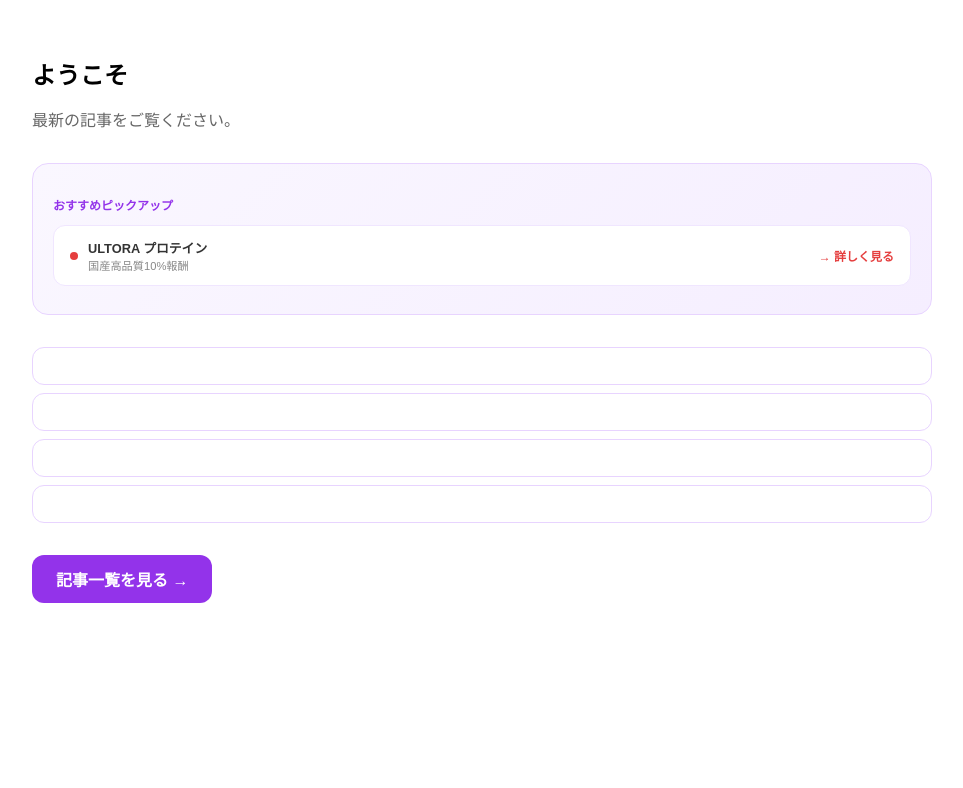
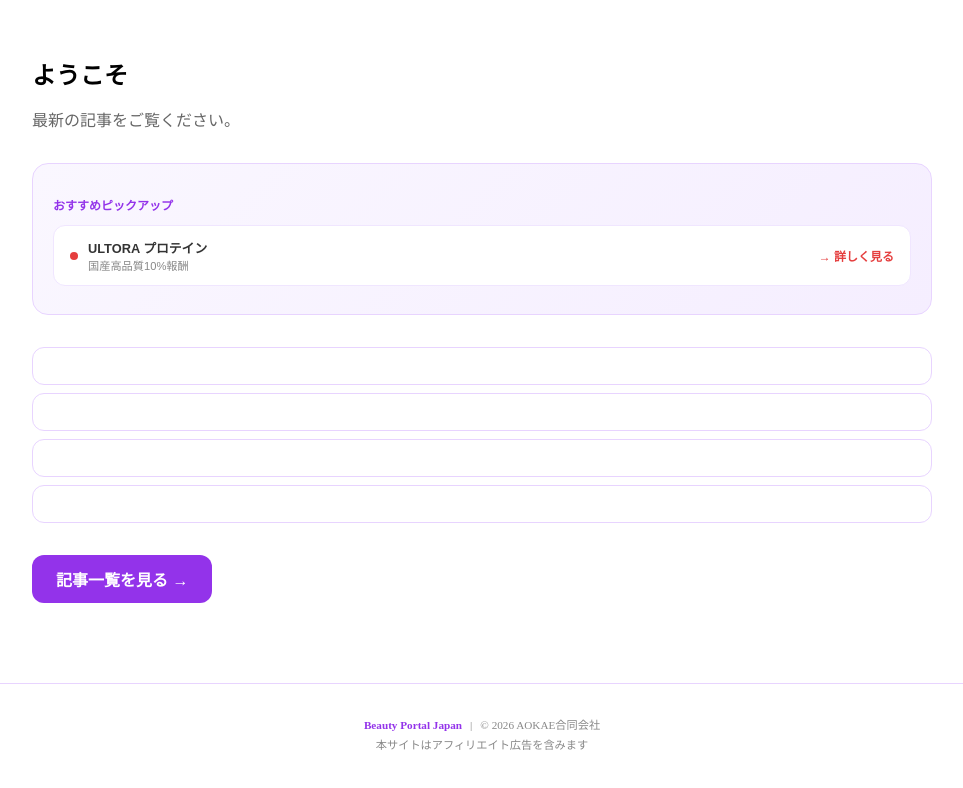
Before and after one commit to okuwabara07-gif/intermittent-fasting-jp, a Next.js app: page / in a window 1280 px wide. Shown: the top 788 px of the page, without its empty margins (158-1121 px from the left). Built offline with nearby package versions, Linux system fonts and the light colour scheme.

Commit message:
feat: フッターにbeauty-portal-jpリンク追加

```diff
--- a/app/layout.tsx
+++ b/app/layout.tsx
@@ -15,7 +15,16 @@ export default function RootLayout({ children }: { children: React.ReactNode })
         <script dangerouslySetInnerHTML={{__html:`window.dataLayer=window.dataLayer||[];function gtag(){dataLayer.push(arguments);}gtag('js',new Date());gtag('config','G-SVQXY5C3PW');`}} />
         <script type="application/ld+json" dangerouslySetInnerHTML={{__html:`{"@context": "https://schema.org", "@type": "WebSite", "name": "断食Lab", "description": "断食・ファスティング情報", "url": "https://intermittent-fasting-jp.vercel.app", "publisher": {"@type": "Organization", "name": "AOKAE合同会社"}}`}} />
       </head>
-      <body>{children}</body>
+      <body>{children}
+      <footer style={{textAlign:'center',padding:'2rem 1rem',marginTop:'3rem',borderTop:'1px solid #e8d4ff',fontSize:'0.7rem',color:'#888'}}>
+        <a href="https://beauty-portal-jp.vercel.app" style={{color:'#9333ea',textDecoration:'none',fontWeight:600}}>
+          Beauty Portal Japan
+        </a>
+        <span style={{margin:'0 8px'}}>|</span>
+        <span>© 2026 AOKAE合同会社</span>
+        <p style={{marginTop:'4px'}}>本サイトはアフィリエイト広告を含みます</p>
+      </footer>
+      </body>
     </html>
   )
 }
```
